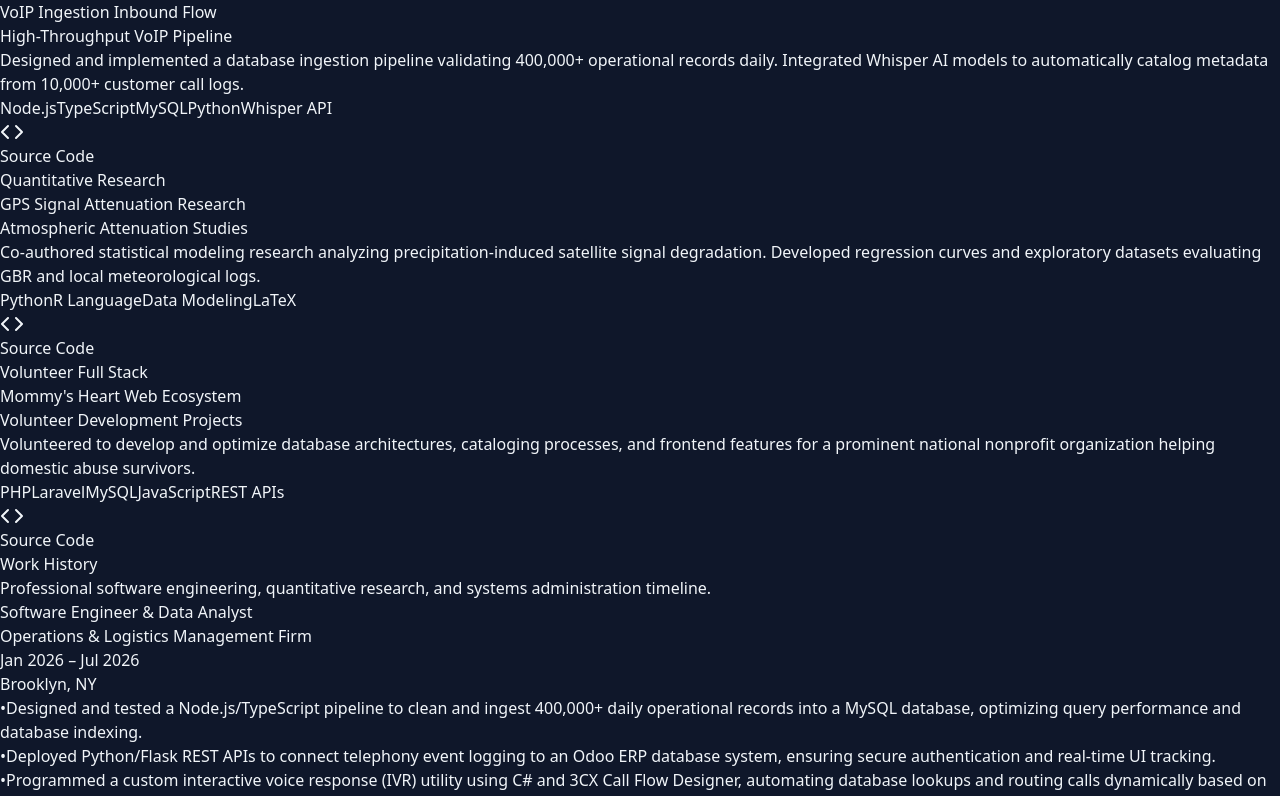
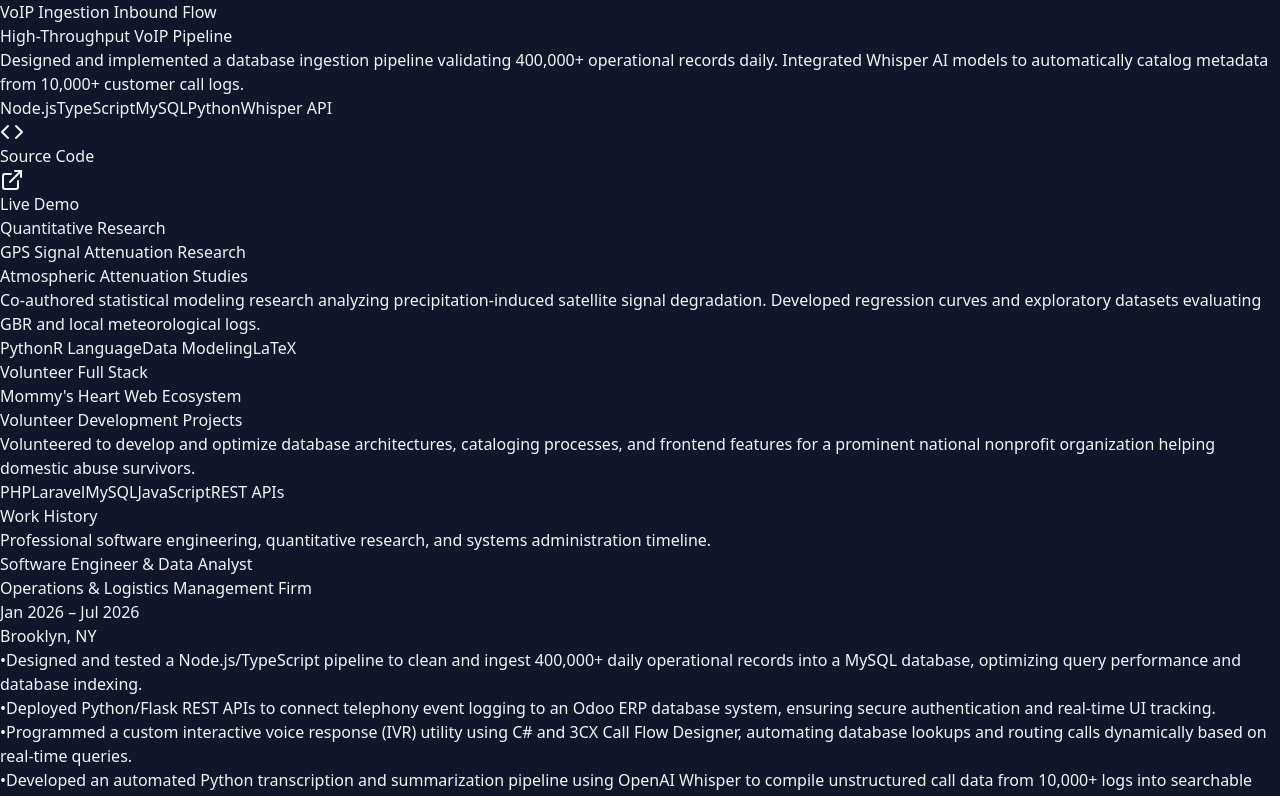
Before and after one commit to Ayjeren004/Ayjeren-portfolio, a React (Vite) app: page / in a window 1280 px wide. Shown: the part 4760-5556 px from the top of the page. Built offline with nearby package versions, Linux system fonts and the light colour scheme.

Commit message:
chore: link 3cx-crm-simulator to bento grid projects list

```diff
--- a/src/components/BentoGrid.jsx
+++ b/src/components/BentoGrid.jsx
@@ -64,6 +64,7 @@ export default function BentoGrid() {
       desc: 'Built a local voice intelligence system featuring offline speech recognition, semantic vector retrieval (SQLite), and a desktop agent dashboard using Next.js and ONNX runtimes.',
       tech: ['Next.js', 'ONNX Runtime', 'SQLite', 'TypeScript', 'Tailwind CSS'],
       github: 'https://github.com/Ayjeren004/niko-os',
+      demo: 'http://localhost:3000',
       type: 'AI & Speech Recognition'
     },
     {
@@ -71,7 +72,8 @@ export default function BentoGrid() {
       tagline: 'High-Throughput VoIP Pipeline',
       desc: 'Designed and implemented a database ingestion pipeline validating 400,000+ operational records daily. Integrated Whisper AI models to automatically catalog metadata from 10,000+ customer call logs.',
       tech: ['Node.js', 'TypeScript', 'MySQL', 'Python', 'Whisper API'],
-      github: '#',
+      github: 'https://github.com/Ayjeren004/3cx-crm-simulator',
+      demo: 'https://ayjeren-crm-simulator.web.app',
       type: 'Data Engineering'
     },
     {
@@ -1157,11 +1159,13 @@ export default function BentoGrid() {
                   </div>
 
                   <div className="flex gap-4 pt-4 border-t border-slate-900/60">
-                    <a href={project.github} target="_blank" rel="noreferrer" className="flex items-center gap-2 text-xs text-slate-400 hover:text-white transition-colors">
-                      <Code className="w-3.5 h-3.5" /> Source Code
-                    </a>
                     {project.github !== '#' && (
-                      <a href="#" className="flex items-center gap-1.5 text-xs text-emerald-400 hover:text-emerald-300 transition-colors">
+                      <a href={project.github} target="_blank" rel="noreferrer" className="flex items-center gap-2 text-xs text-slate-400 hover:text-white transition-colors">
+                        <Code className="w-3.5 h-3.5" /> Source Code
+                      </a>
+                    )}
+                    {project.demo && (
+                      <a href={project.demo} target="_blank" rel="noreferrer" className="flex items-center gap-1.5 text-xs text-emerald-400 hover:text-emerald-300 transition-colors">
                         <ExternalLink className="w-3.5 h-3.5" /> Live Demo
                       </a>
                     )}
```
